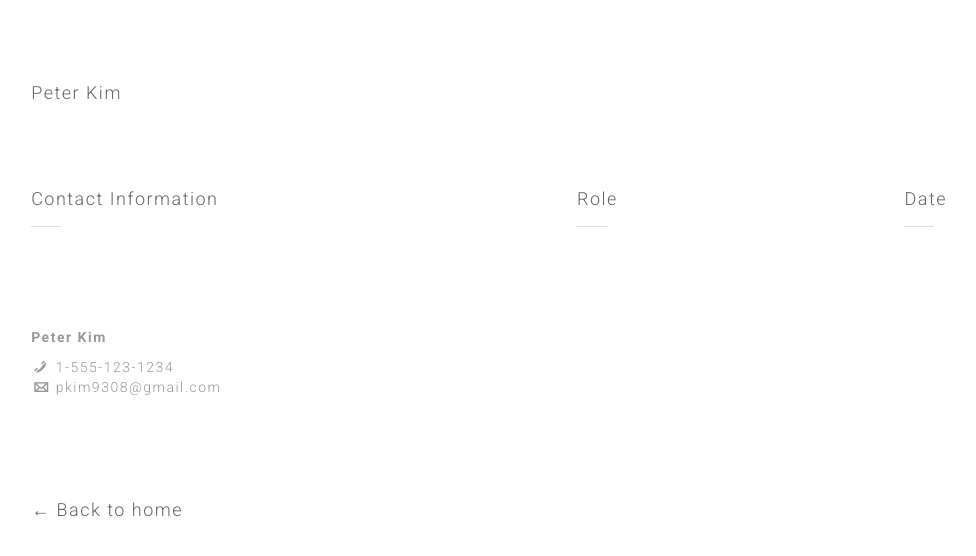
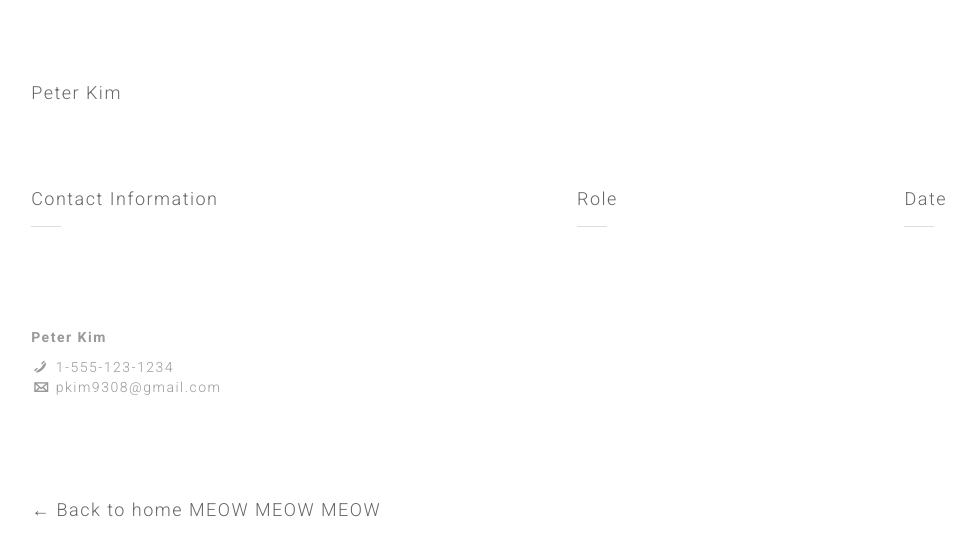
Before and after one commit to sharpiechen/portfolio, a Jekyll site: the page built from contact.html, in a window 1280 px wide. Shown: the top 556 px of the page, without its empty margins (78-1054 px from the left). Built offline with Jekyll 4.4.1, drawn with Linux system fonts in a browser that asks for light colours; Markdown is read by kramdown in place of the engine named in the settings; a file with an impossible date is left out.

Commit message:
Update page.html

```diff
--- a/_layouts/page.html
+++ b/_layouts/page.html
@@ -41,7 +41,7 @@ layout: default
 <div class="container_fluid">
     <div class="row section__container footer__container">
 	<div class="col-xs-5 col-sm-offset-1 ">
-    		<a href="{{site.baseurl}}/" class="text__header"> &larr;&nbsp;Back to home </a>
+    		<a href="{{site.baseurl}}/" class="text__header"> &larr;&nbsp;Back to home MEOW MEOW MEOW </a>
 	</div>
     </div>
 </div>
```
